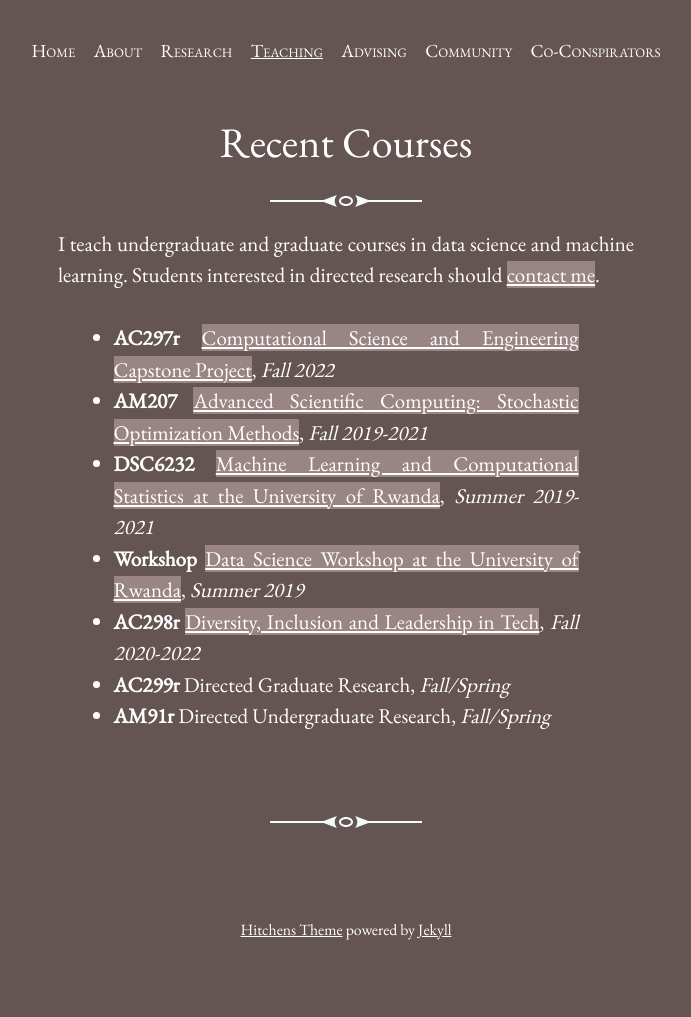
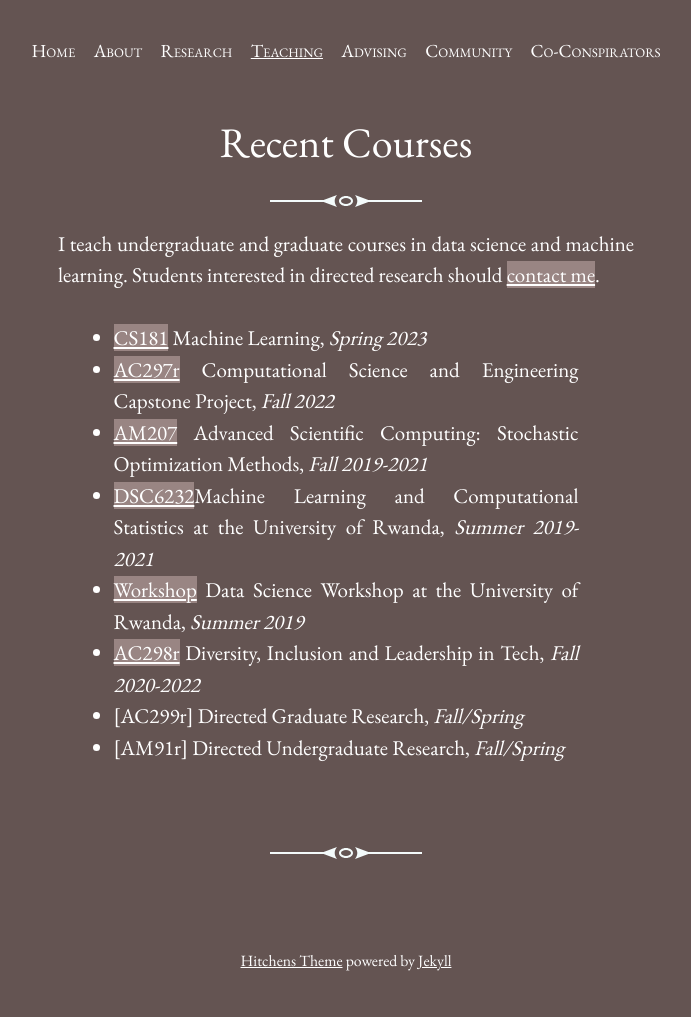
Before and after one commit to onefishy/onefishy.github.io, a Jekyll site: the page built from teaching.md, in a window 1280 px wide. Shown: the whole page, without its empty margins (294-985 px from the left). Built offline with Jekyll 4.4.1, drawn with Linux system fonts in a browser that asks for light colours; before the commit the page ends 985 px from its top, so only the background shows below that.

Commit message:
Update teaching.md

```diff
--- a/teaching.md
+++ b/teaching.md
@@ -5,10 +5,11 @@ title: Recent Courses
 
 I teach undergraduate and graduate courses in data science and machine learning. Students interested in directed research should [contact me](/advising.html).
 
-* **AC297r** [Computational Science and Engineering Capstone Project](https://www.capstone.iacs.seas.harvard.edu), *Fall 2022*
-* **AM207** [Advanced Scientific Computing: Stochastic Optimization Methods](https://onefishy.github.io/am207/), *Fall 2019-2021*
-* **DSC6232** [Machine Learning and Computational Statistics at the University of Rwanda](https://onefishy.github.io/Rwanda-Data-Science/), *Summer 2019-2021*
-* **Workshop** [Data Science Workshop at the University of Rwanda](https://github.com/onefishy/rwanda_workshop), *Summer 2019*
-* **AC298r** [Diversity, Inclusion and Leadership in Tech](https://onefishy.github.io/DIL_in_tech/), *Fall 2020-2022*
-* **AC299r** Directed Graduate Research, *Fall/Spring*
-* **AM91r** Directed Undergraduate Research, *Fall/Spring*
+* [CS181](https://harvard-ml-courses.github.io/cs181-web/) Machine Learning, *Spring 2023*
+* [AC297r]((https://www.capstone.iacs.seas.harvard.edu)) Computational Science and Engineering Capstone Project, *Fall 2022*
+* [AM207]((https://onefishy.github.io/am207/)) Advanced Scientific Computing: Stochastic Optimization Methods, *Fall 2019-2021*
+* [DSC6232](https://onefishy.github.io/Rwanda-Data-Science/)Machine Learning and Computational Statistics at the University of Rwanda, *Summer 2019-2021*
+* [Workshop](https://github.com/onefishy/rwanda_workshop) Data Science Workshop at the University of Rwanda, *Summer 2019*
+* [AC298r](https://onefishy.github.io/DIL_in_tech/) Diversity, Inclusion and Leadership in Tech, *Fall 2020-2022*
+* [AC299r] Directed Graduate Research, *Fall/Spring*
+* [AM91r] Directed Undergraduate Research, *Fall/Spring*
```
